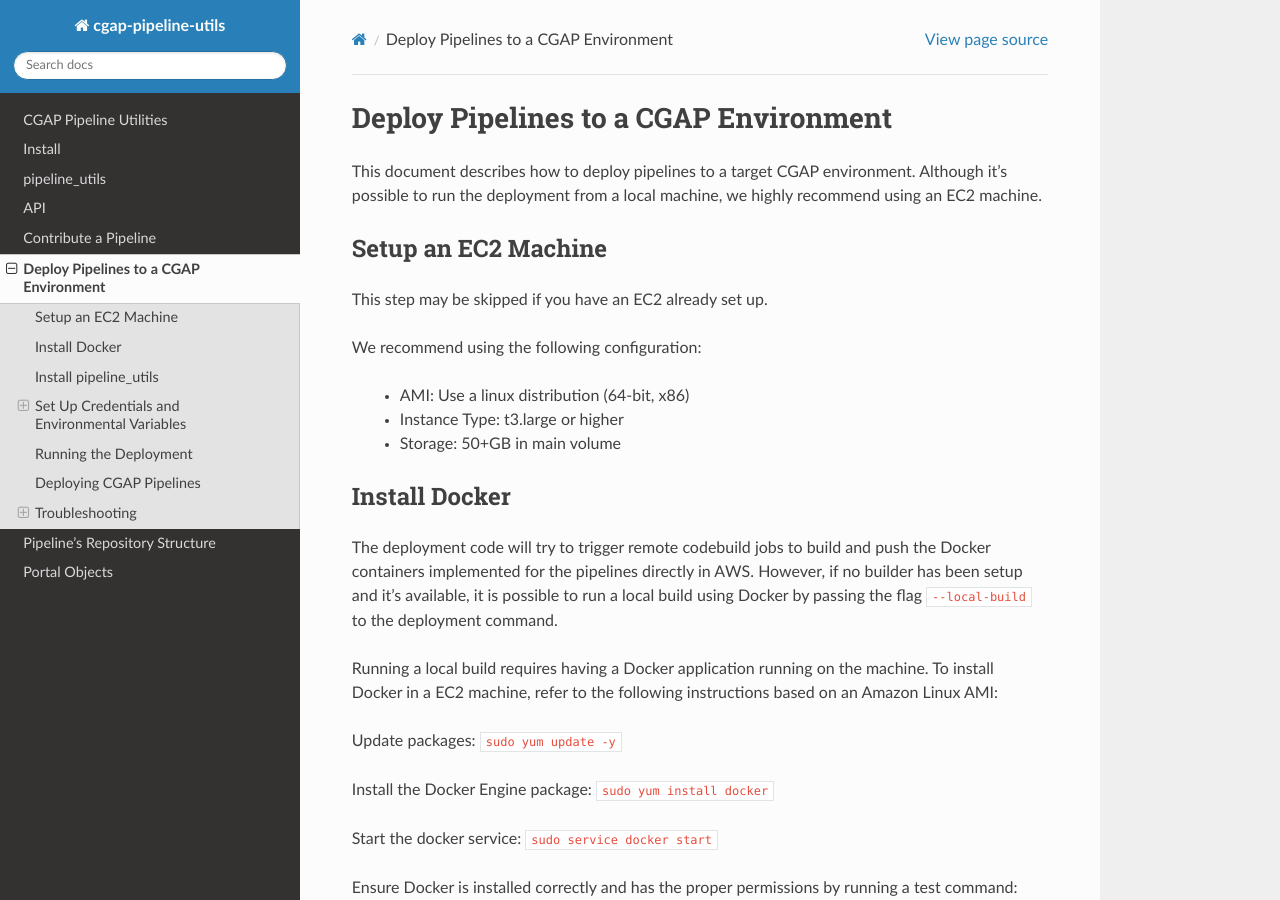
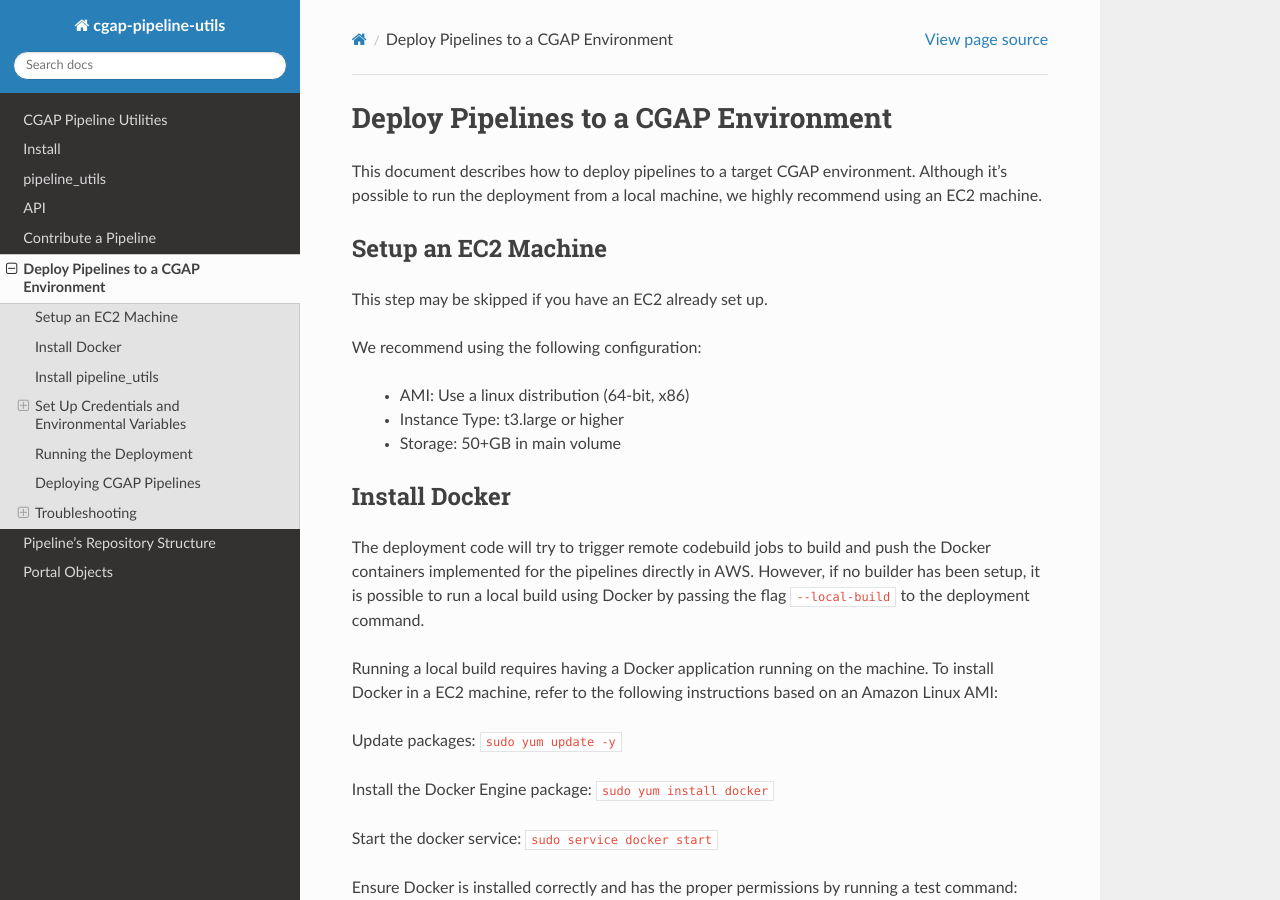
Before and after one commit to smaht-dac/smaht-pipeline-utils, a Sphinx documentation site: the page built from docs/deploy_pipeline.rst, in a window 1280 px wide and 900 px high. Built offline with Sphinx 7.4.7 and the Read the Docs theme 2.0.0, drawn with Linux system fonts in a browser that asks for light colours.

Commit message:
Apply suggestions from code review
Co-authored-by: drio18 <58236592+drio18@users.noreply.github.com>

```diff
--- a/docs/contribute_pipeline.rst
+++ b/docs/contribute_pipeline.rst
@@ -92,7 +92,7 @@ The objects currently available are:
 - :ref:`Pipeline <metaworkflow>`,
   this object defines dependencies between workflows, scatter and gather parameters to parallelize execution, reference files and constant input parameters, and EC2 configurations for each of the workflows.
 - :ref:`Workflow <workflow>`,
-  this object represents a pipeline step and stores metadata to track its inputs, outputs, software, and description files (e.g., WDL or CWL) used.
+  this object represents a pipeline step and stores metadata to track its inputs, outputs, software, and description files (e.g., WDL or CWL).
 - :ref:`Software <software>`,
   this object stores information to track and version a specific software used by the pipeline.
 - :ref:`File Reference <file_reference>`,
--- a/docs/deploy_pipeline.rst
+++ b/docs/deploy_pipeline.rst
@@ -22,7 +22,7 @@ Install Docker
 ==============
 
 The deployment code will try to trigger remote codebuild jobs to build and push the Docker containers implemented for the pipelines directly in AWS.
-However, if no builder has been setup and it's available, it is possible to run a local build using Docker by passing the flag ``--local-build`` to the deployment command.
+However, if no builder has been setup, it is possible to run a local build using Docker by passing the flag ``--local-build`` to the deployment command.
 
 Running a local build requires having a Docker application running on the machine.
 To install Docker in a EC2 machine, refer to the following instructions based on an Amazon Linux AMI:
--- a/docs/pipeline_utils.rst
+++ b/docs/pipeline_utils.rst
@@ -17,7 +17,7 @@ Usage:
 pipeline_deploy
 +++++++++++++++
 
-Utility to automatically deploy pipeline's components from a target repository.
+Utility to automatically deploy a pipeline's components from a target repository.
 It is possible to specify multiple target repositories to deploy multiple pipelines at the same time.
 It is also possible to specify the current repository as a target as ``.``.
 
```
